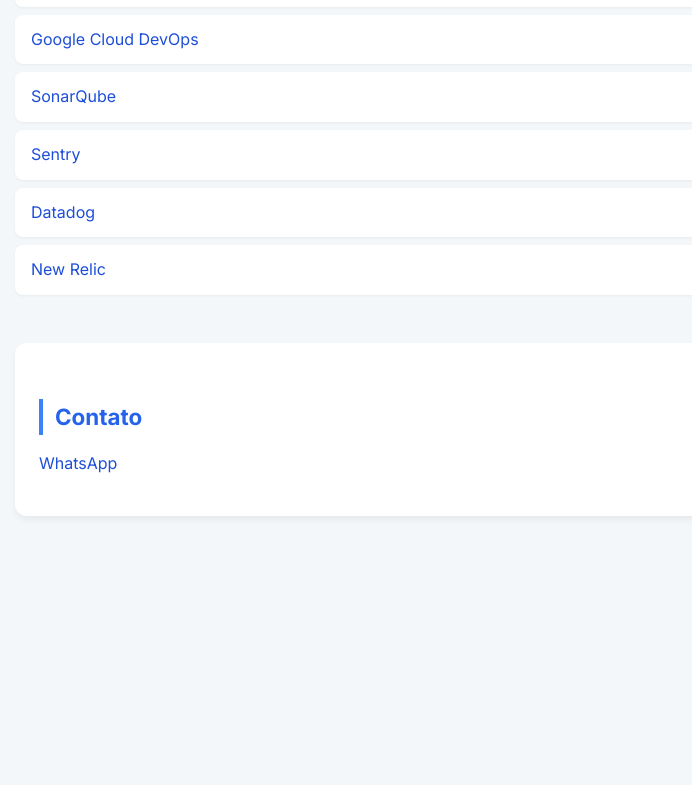
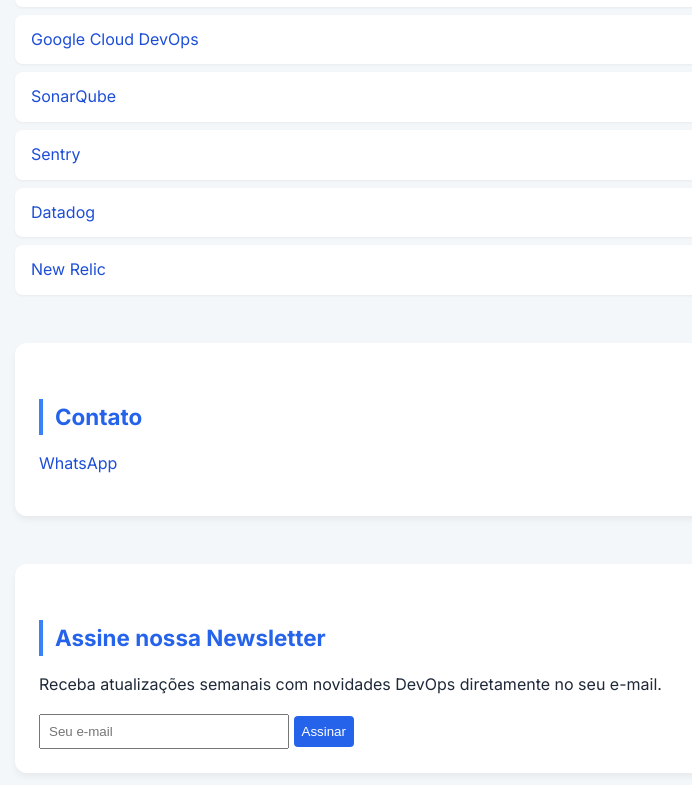
Before and after one commit to vinicius3516/git-github, a plain HTML site: page index.html in a window 1280 px wide. Shown: the part 1372-2157 px from the top of the page, without its empty margins (17-709 px from the left). Before the commit the page ends 1920 px from the top, so only its background shows below. Drawn offline with Linux system fonts and the light colour scheme.

Commit message:
feat(newsletter): adiciona formulario de inscrição no rodapé

```diff
--- a/index.html
+++ b/index.html
@@ -138,5 +138,15 @@
         <h3>Contato</h3>
         <p><a href="https://wa.me/5519999708720?text=Ola">WhatsApp</a></p>
     </section>
+
+    <section>
+        <h3>Assine nossa Newsletter</h3>
+        <p>Receba atualizações semanais com novidades DevOps diretamente no seu e-mail.</p>
+        <form>
+            <input type="email" placeholder="Seu e-mail" required style="padding: 0.5rem; width: 250px;">
+            <button type="submit" style="padding: 0.5rem; background-color: #2563eb; color: white; border: none; border-radius: 0.25rem;">Assinar</button>
+        </form>
+    </section>
+
 </body>
 </html>
```
